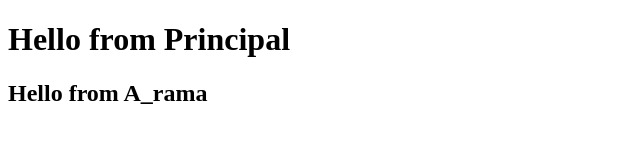
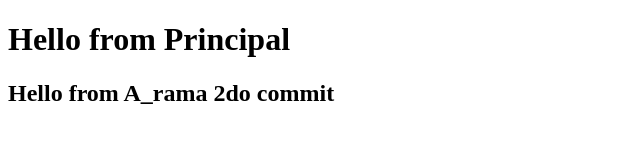
Before and after one commit to santa-alfredo/Principal, a plain HTML site: page index.html in a window 1280 px wide. Shown: the whole page, without its empty margins (0-640 px from the left). Drawn offline with Linux system fonts and the light colour scheme.

Commit message:
a mh2 a2.txt

```diff
--- a/index.html
+++ b/index.html
@@ -8,6 +8,6 @@
 </head>
 <body>
     <h1>Hello from Principal</h1>
-    <h2>Hello from A_rama</h2>
+    <h2>Hello from A_rama 2do commit</h2>
 </body>
 </html>
```
Also changed, not shown: A2.txt (added).
